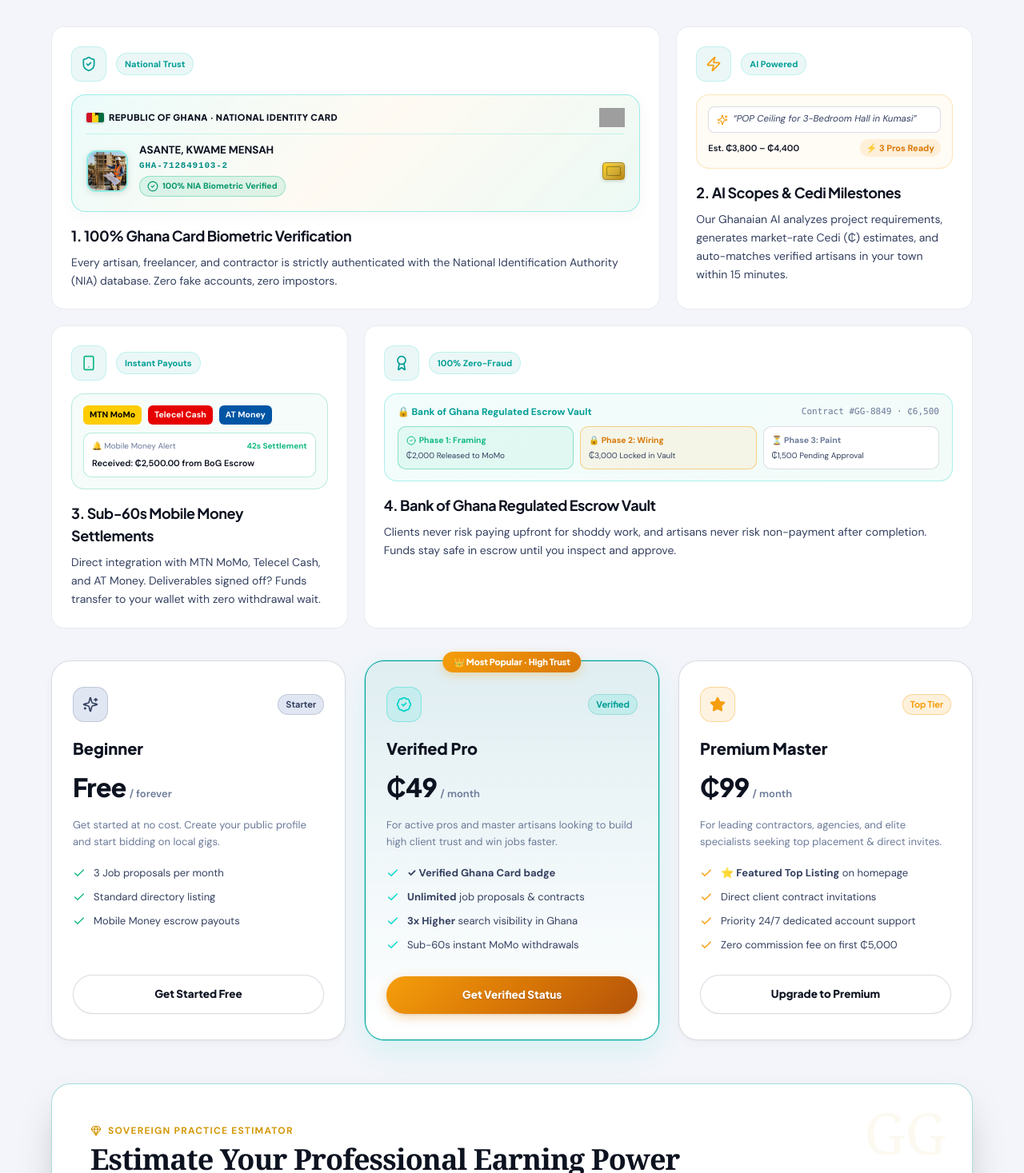
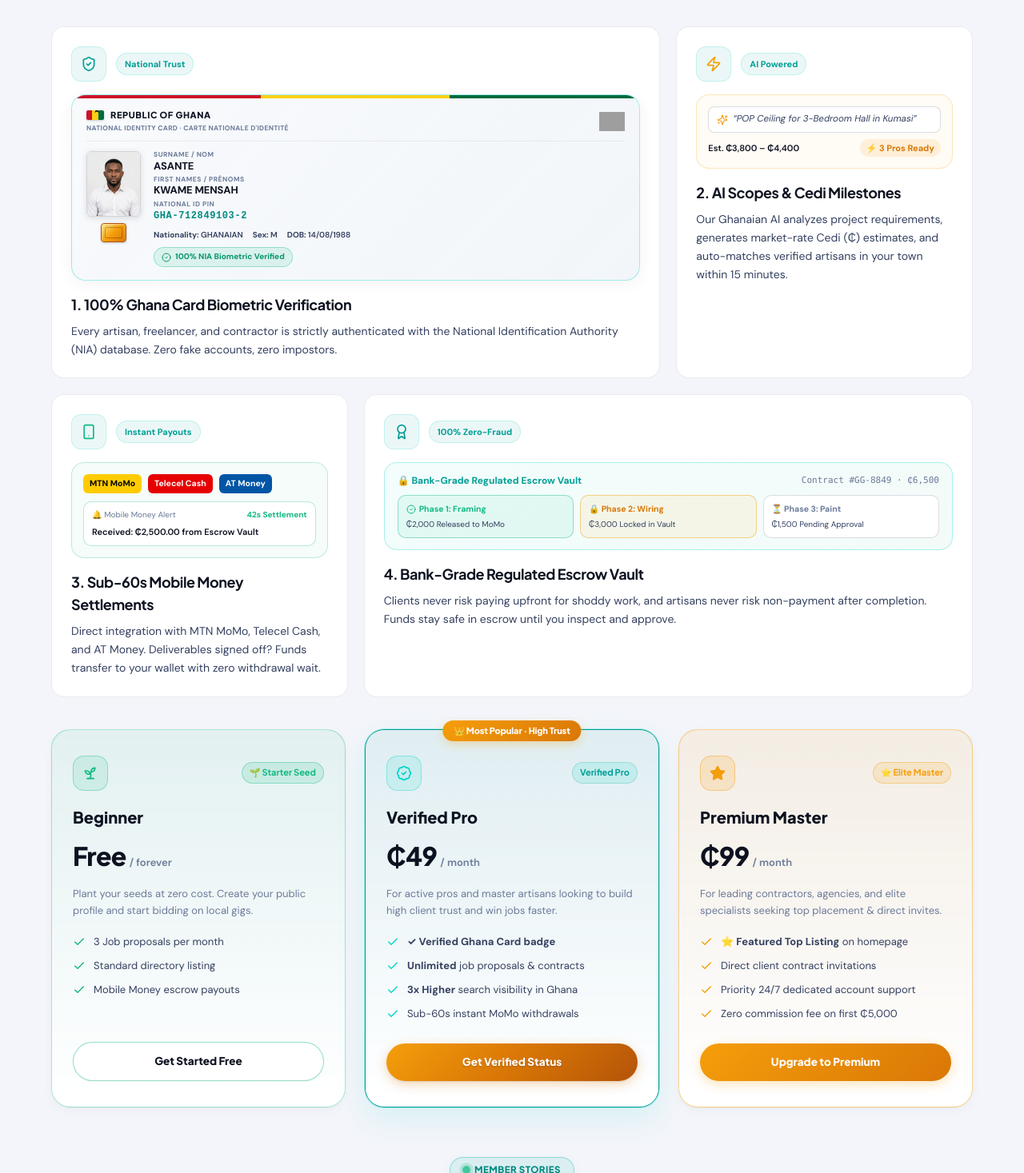
Before and after one commit to JoeVardyGC/GigGhana, a Next.js app: page / in a window 1280 px wide. Shown: the part 5423-6890 px from the top of the page at 80% size. Built offline with nearby package versions, Linux system fonts and the light colour scheme; grey boxes are pictures that could not be loaded.

Commit message:
feat(landing): enhance Ghana card with passport photo, update membership tiers with sprout icon & distinct color themes, replace BoG with Bank-Grade Escrow, and remove income estimator

```diff
--- a/app/globals.css
+++ b/app/globals.css
@@ -2752,19 +2752,29 @@ html.dark .trend-num, [data-theme="dark"] .trend-num {
 
 /* ══════ WORLD-CLASS PLATFORM HIGHLIGHTS BENTO MICRO-UI ══════ */
 .ghana-card-sim {
-  background: linear-gradient(135deg, rgba(0, 212, 200, 0.08) 0%, rgba(245, 158, 11, 0.05) 50%, rgba(16, 185, 129, 0.08) 100%);
+  background: linear-gradient(135deg, rgba(248, 250, 252, 0.96) 0%, rgba(241, 245, 249, 0.94) 100%);
   border: 1.5px solid rgba(0, 212, 200, 0.35);
   border-radius: 18px;
   padding: 16px 18px;
   position: relative;
   overflow: hidden;
-  box-shadow: 0 4px 20px rgba(0, 0, 0, 0.04);
+  box-shadow: 0 4px 20px rgba(0, 0, 0, 0.05), inset 0 1px 0 rgba(255, 255, 255, 0.8);
 }
 
 html.dark .ghana-card-sim, [data-theme="dark"] .ghana-card-sim {
-  background: linear-gradient(135deg, rgba(17, 24, 39, 0.95) 0%, rgba(15, 23, 42, 0.95) 100%);
+  background: linear-gradient(135deg, #0f172a 0%, #111d2e 100%);
   border-color: rgba(0, 212, 200, 0.4);
-  box-shadow: 0 4px 24px rgba(0, 212, 200, 0.1);
+  box-shadow: 0 4px 24px rgba(0, 212, 200, 0.12), inset 0 1px 0 rgba(255, 255, 255, 0.05);
+}
+
+.ghana-card-sim::before {
+  content: '';
+  position: absolute;
+  top: 0;
+  left: 0;
+  right: 0;
+  height: 4px;
+  background: linear-gradient(90deg, #CE1126 0%, #CE1126 33.3%, #FCD116 33.3%, #FCD116 66.6%, #006B3F 66.6%, #006B3F 100%);
 }
 
 .ghana-card-topbar {
@@ -2773,18 +2783,33 @@ html.dark .ghana-card-sim, [data-theme="dark"] .ghana-card-sim {
   justify-content: space-between;
   margin-bottom: 12px;
   padding-bottom: 8px;
-  border-bottom: 1px solid rgba(0, 212, 200, 0.2);
-}
-
-.ghana-flag-pill {
-  display: inline-flex;
-  align-items: center;
-  gap: 6px;
+  border-bottom: 1px solid rgba(0, 0, 0, 0.06);
+}
+
+html.dark .ghana-card-topbar, [data-theme="dark"] .ghana-card-topbar {
+  border-bottom-color: rgba(255, 255, 255, 0.08);
+}
+
+.ghana-card-title-wrap {
+  display: flex;
+  flex-direction: column;
+  gap: 1px;
+}
+
+.ghana-card-title-main {
   font-size: 11px;
-  font-weight: 800;
+  font-weight: 900;
+  letter-spacing: 0.6px;
+  color: var(--tx);
+  text-transform: uppercase;
   font-family: var(--fm);
-  letter-spacing: 0.5px;
-  color: var(--tx);
+}
+
+.ghana-card-title-sub {
+  font-size: 8.5px;
+  font-weight: 700;
+  letter-spacing: 0.3px;
+  color: var(--tx-3);
   text-transform: uppercase;
 }
 
@@ -2796,20 +2821,50 @@ html.dark .ghana-card-sim, [data-theme="dark"] .ghana-card-sim {
   overflow: hidden;
   position: relative;
   box-shadow: 0 1px 3px rgba(0, 0, 0, 0.2);
+  flex-shrink: 0;
 }
 
 .ghana-flag-strip > div:nth-child(1) { flex: 1; background: #CE1126; }
 .ghana-flag-strip > div:nth-child(2) { flex: 1; background: #FCD116; position: relative; }
 .ghana-flag-strip > div:nth-child(3) { flex: 1; background: #006B3F; }
 
+.ghana-card-body {
+  display: flex;
+  align-items: flex-start;
+  gap: 16px;
+}
+
+.ghana-card-left {
+  display: flex;
+  flex-direction: column;
+  align-items: center;
+  gap: 8px;
+  flex-shrink: 0;
+}
+
+.ghana-card-photo {
+  width: 68px;
+  height: 82px;
+  border-radius: 6px;
+  object-fit: cover;
+  border: 1.5px solid rgba(0, 0, 0, 0.15);
+  box-shadow: 0 2px 8px rgba(0, 0, 0, 0.12);
+  flex-shrink: 0;
+}
+
+html.dark .ghana-card-photo, [data-theme="dark"] .ghana-card-photo {
+  border-color: rgba(255, 255, 255, 0.2);
+}
+
 .ghana-card-chip {
-  width: 28px;
-  height: 22px;
-  background: linear-gradient(135deg, #FCD116 0%, #D4AF37 50%, #B8860B 100%);
+  width: 32px;
+  height: 24px;
+  background: linear-gradient(135deg, #FDE68A 0%, #F59E0B 50%, #D97706 100%);
   border-radius: 4px;
   position: relative;
-  box-shadow: inset 0 1px 2px rgba(255, 255, 255, 0.4), 0 1px 4px rgba(0, 0, 0, 0.2);
-  border: 1px solid #AA8010;
+  box-shadow: inset 0 1px 2px rgba(255, 255, 255, 0.5), 0 1px 3px rgba(0, 0, 0, 0.2);
+  border: 1px solid #B45309;
+  flex-shrink: 0;
 }
 
 .ghana-card-chip::after {
@@ -2819,64 +2874,74 @@ html.dark .ghana-card-sim, [data-theme="dark"] .ghana-card-sim {
   left: 4px;
   right: 4px;
   bottom: 4px;
-  border: 1px solid rgba(0, 0, 0, 0.3);
+  border: 1px solid rgba(0, 0, 0, 0.25);
   border-radius: 2px;
-}
-
-.ghana-card-body {
-  display: flex;
-  align-items: center;
-  gap: 14px;
-}
-
-.ghana-card-photo {
-  width: 52px;
-  height: 52px;
-  border-radius: 12px;
-  object-fit: cover;
-  border: 2px solid rgba(0, 212, 200, 0.4);
-  box-shadow: 0 2px 8px rgba(0, 0, 0, 0.1);
-  flex-shrink: 0;
 }
 
 .ghana-card-details {
   flex: 1;
   min-width: 0;
-}
-
-.ghana-card-name {
-  font-size: 13.5px;
+  display: flex;
+  flex-direction: column;
+  gap: 5px;
+}
+
+.ghana-card-field {
+  display: flex;
+  flex-direction: column;
+}
+
+.ghana-card-lbl {
+  font-size: 8.5px;
+  font-weight: 700;
+  text-transform: uppercase;
+  color: var(--tx-3);
+  letter-spacing: 0.5px;
+  line-height: 1.2;
+}
+
+.ghana-card-val {
+  font-size: 13px;
   font-weight: 800;
   color: var(--tx);
   letter-spacing: -0.01em;
   line-height: 1.2;
-  margin-bottom: 2px;
 }
 
 .ghana-card-pin {
   font-family: monospace;
-  font-size: 11px;
-  font-weight: 700;
+  font-size: 12px;
+  font-weight: 800;
   color: #008B82;
-  letter-spacing: 0.8px;
-  margin-bottom: 4px;
+  letter-spacing: 0.6px;
 }
 
 html.dark .ghana-card-pin, [data-theme="dark"] .ghana-card-pin {
   color: #00D4C8;
 }
 
+.ghana-card-meta-row {
+  display: flex;
+  align-items: center;
+  gap: 12px;
+  font-size: 10px;
+  color: var(--tx-2);
+  font-weight: 600;
+}
+
 .ghana-card-verified-tag {
   display: inline-flex;
   align-items: center;
   gap: 5px;
-  font-size: 10.5px;
+  font-size: 10px;
   font-weight: 800;
   padding: 3px 9px;
   border-radius: 50px;
   background: rgba(16, 185, 129, 0.12);
   border: 1px solid rgba(16, 185, 129, 0.35);
   color: #059669;
+  width: fit-content;
+  margin-top: 2px;
 }
 
 html.dark .ghana-card-verified-tag, [data-theme="dark"] .ghana-card-verified-tag {
@@ -3054,10 +3119,35 @@ html.dark .badge-tier-card, [data-theme="dark"] .badge-tier-card {
   box-shadow: 0 16px 38px var(--cyan-dim), 0 2px 6px rgba(0, 0, 0, 0.04);
 }
 
+/* Tier 1: Beginner (Germinating Seedling Green Theme) */
+.badge-tier-card.tier-beginner {
+  background: linear-gradient(180deg, rgba(16, 185, 129, 0.07) 0%, var(--surface) 100%);
+  border-color: rgba(16, 185, 129, 0.35);
+}
+
+.badge-tier-card.tier-beginner:hover {
+  transform: translateY(-4px);
+  border-color: #10B981;
+  box-shadow: 0 16px 38px rgba(16, 185, 129, 0.16), 0 2px 6px rgba(0, 0, 0, 0.04);
+}
+
+/* Tier 2: Verified Pro (Featured High-Trust Cyan Theme) */
 .badge-tier-card.featured {
   border-color: var(--cyan);
   background: linear-gradient(180deg, var(--cyan-dim) 0%, var(--surface) 100%);
   box-shadow: 0 14px 38px rgba(0, 212, 200, 0.12), 0 0 0 1px rgba(0, 212, 200, 0.3);
+}
+
+/* Tier 3: Premium Master (Elite Luxury Gold & Amber Theme) */
+.badge-tier-card.tier-premium {
+  background: linear-gradient(180deg, rgba(245, 158, 11, 0.09) 0%, var(--surface) 100%);
+  border-color: rgba(245, 158, 11, 0.45);
+}
+
+.badge-tier-card.tier-premium:hover {
+  transform: translateY(-4px);
+  border-color: #F59E0B;
+  box-shadow: 0 16px 38px rgba(245, 158, 11, 0.2), 0 2px 6px rgba(0, 0, 0, 0.04);
 }
 
 .bt-pop-badge {
@@ -3095,14 +3185,20 @@ html.dark .badge-tier-card, [data-theme="dark"] .badge-tier-card {
   justify-content: center;
 }
 
+.bt-icon-box.beginner-icon {
+  background: rgba(16, 185, 129, 0.12);
+  border-color: rgba(16, 185, 129, 0.35);
+  color: #10B981;
+}
+
 .bt-icon-box.featured-icon {
   background: rgba(0, 212, 200, 0.12);
   border-color: rgba(0, 212, 200, 0.35);
 }
 
 .bt-icon-box.premium-icon {
-  background: rgba(245, 158, 11, 0.12);
-  border-color: rgba(245, 158, 11, 0.35);
+  background: rgba(245, 158, 11, 0.16);
+  border-color: rgba(245, 158, 11, 0.4);
 }
 
 .bt-tier-pill {
@@ -3116,6 +3212,12 @@ html.dark .badge-tier-card, [data-theme="dark"] .badge-tier-card {
   border: 1px solid var(--bd2);
 }
 
+.bt-tier-pill.beginner-pill {
+  background: rgba(16, 185, 129, 0.14);
+  color: #10B981;
+  border-color: rgba(16, 185, 129, 0.35);
+}
+
 .bt-tier-pill.featured-pill {
   background: rgba(0, 212, 200, 0.14);
   color: var(--cyan);
@@ -3188,6 +3290,29 @@ html.dark .badge-tier-card, [data-theme="dark"] .badge-tier-card {
   font-weight: 750;
   border-radius: 50px;
   padding: 12px 20px;
+}
+
+.bt-btn-beginner {
+  border: 1.5px solid rgba(16, 185, 129, 0.45) !important;
+  color: var(--tx) !important;
+}
+
+.bt-btn-beginner:hover {
+  border-color: #10B981 !important;
+  background: rgba(16, 185, 129, 0.12) !important;
+  color: #10B981 !important;
+}
+
+.bt-btn-premium {
+  background: linear-gradient(135deg, #F59E0B 0%, #D97706 100%) !important;
+  color: #FFFFFF !important;
+  box-shadow: 0 4px 14px rgba(245, 158, 11, 0.28) !important;
+  border: none !important;
+}
+
+.bt-btn-premium:hover {
+  filter: brightness(1.08);
+  box-shadow: 0 6px 20px rgba(245, 158, 11, 0.38) !important;
 }
 
 /* ══════ REVIEWS CAROUSEL ══════ */
--- a/components/LandingPage.tsx
+++ b/components/LandingPage.tsx
@@ -8,8 +8,7 @@ import { Marquee } from './ui/marquee';
 import { SpotlightCard } from './ui/spotlight-card';
 import { BentoGrid, BentoCard } from './ui/bento-grid';
 import { CommandSearchDialog } from './ui/command-dialog';
-import { LuxuryEstimator } from './ui/luxury-estimator';
-import { Search, ShieldCheck, Zap, Smartphone, Award, Sparkles, CheckCircle2, ArrowRight, ArrowLeft, BadgeCheck, Star, Briefcase, Clock, Wrench, Palette, Code, Building2, MessageSquare, Check, Phone, Mail, Layers } from 'lucide-react';
+import { Search, ShieldCheck, Zap, Smartphone, Award, Sparkles, Sprout, CheckCircle2, ArrowRight, ArrowLeft, BadgeCheck, Star, Briefcase, Clock, Wrench, Palette, Code, Building2, MessageSquare, Check, Phone, Mail, Layers } from 'lucide-react';
 
 const getCategoryTheme = (cat: any) => {
   const name = (cat.name || cat.slug || cat.icon || '').toLowerCase();
@@ -1196,15 +1195,18 @@ const occupationSlides = [
             header={
               <div className="ghana-card-sim">
                 <div className="ghana-card-topbar">
-                  <div className="ghana-flag-pill">
-                    <div className="ghana-flag-strip">
-                      <div />
-                      <div>
-                        <span style={{ position: 'absolute', top: '-4px', left: '1px', fontSize: '9px', lineHeight: 1, color: '#000' }}>★</span>
+                  <div className="ghana-card-title-wrap">
+                    <div className="flex items-center gap-2">
+                      <div className="ghana-flag-strip">
+                        <div />
+                        <div>
+                          <span style={{ position: 'absolute', top: '-4px', left: '1px', fontSize: '9px', lineHeight: 1, color: '#000' }}>★</span>
+                        </div>
+                        <div />
                       </div>
-                      <div />
+                      <span className="ghana-card-title-main">Republic of Ghana</span>
                     </div>
-                    <span>Republic of Ghana · National Identity Card</span>
+                    <span className="ghana-card-title-sub">National Identity Card · Carte Nationale d&apos;Identité</span>
                   </div>
                   <img
                     src="https://upload.wikimedia.org/wikipedia/commons/thumb/5/59/Coat_of_arms_of_Ghana.svg/512px-Coat_of_arms_of_Ghana.svg.png"
@@ -1213,20 +1215,37 @@ const occupationSlides = [
                   />
                 </div>
                 <div className="ghana-card-body">
-                  <img
-                    src="/images/occupations/building_contractor.jpg"
-                    alt="Kwame Asante"
-                    className="ghana-card-photo"
-                  />
+                  <div className="ghana-card-left">
+                    <img
+                      src="/images/ghana_passport_photo.jpg"
+                      alt="Kwame Asante Passport Photo"
+                      className="ghana-card-photo"
+                    />
+                    <div className="ghana-card-chip" title="Gold Biometric EMV Chip" />
+                  </div>
                   <div className="ghana-card-details">
-                    <div className="ghana-card-name">ASANTE, KWAME MENSAH</div>
-                    <div className="ghana-card-pin">GHA-712849103-2</div>
+                    <div className="ghana-card-field">
+                      <span className="ghana-card-lbl">Surname / Nom</span>
+                      <span className="ghana-card-val">ASANTE</span>
+                    </div>
+                    <div className="ghana-card-field">
+                      <span className="ghana-card-lbl">First Names / Prénoms</span>
+                      <span className="ghana-card-val">KWAME MENSAH</span>
+                    </div>
+                    <div className="ghana-card-field">
+                      <span className="ghana-card-lbl">National ID PIN</span>
+                      <span className="ghana-card-pin">GHA-712849103-2</span>
+                    </div>
+                    <div className="ghana-card-meta-row">
+                      <span><strong>Nationality:</strong> GHANAIAN</span>
+                      <span><strong>Sex:</strong> M</span>
+                      <span><strong>DOB:</strong> 14/08/1988</span>
+                    </div>
                     <div className="ghana-card-verified-tag">
-                      <CheckCircle2 className="w-3.5 h-3.5" />
+                      <CheckCircle2 className="w-3 h-3" />
                       <span>100% NIA Biometric Verified</span>
                     </div>
                   </div>
-                  <div className="ghana-card-chip" title="Gold Biometric Chip" />
                 </div>
               </div>
             }
@@ -1273,16 +1292,16 @@ const occupationSlides = [
                     <span className="text-[#10B981] font-bold">42s Settlement</span>
                   </div>
                   <div className="font-semibold text-[var(--tx)] text-[11px]">
-                    Received: ₵2,500.00 from BoG Escrow
+                    Received: ₵2,500.00 from Escrow Vault
                   </div>
                 </div>
               </div>
             }
           />
 
-          {/* Card 4: Bank of Ghana Regulated Escrow Vault */}
+          {/* Card 4: Bank-Grade Regulated Escrow Vault */}
           <BentoCard
-            title="4. Bank of Ghana Regulated Escrow Vault"
+            title="4. Bank-Grade Regulated Escrow Vault"
             description="Clients never risk paying upfront for shoddy work, and artisans never risk non-payment after completion. Funds stay safe in escrow until you inspect and approve."
             icon={<Award className="w-5 h-5 text-[var(--cyan)]" />}
             badge="100% Zero-Fraud"
@@ -1292,7 +1311,7 @@ const occupationSlides = [
               <div className="escrow-vault-sim">
                 <div className="flex items-center justify-between text-xs">
                   <div className="flex items-center gap-2">
-                    <span className="text-[var(--cyan)] font-bold">🔒 Bank of Ghana Regulated Escrow Vault</span>
+                    <span className="text-[var(--cyan)] font-bold">🔒 Bank-Grade Regulated Escrow Vault</span>
                   </div>
                   <span className="text-[11px] font-mono text-[var(--tx-3)]">Contract #GG-8849 · ₵6,500</span>
                 </div>
@@ -1325,19 +1344,19 @@ const occupationSlides = [
         {/* ══════ MEMBERSHIP TIERS ══════ */}
         <div className="badge-tiers mt-12">
           {/* Beginner Tier */}
-          <div className="badge-tier-card">
+          <div className="badge-tier-card tier-beginner">
             <div className="bt-top-row">
-              <div className="bt-icon-box">
-                <Sparkles className="w-5 h-5 text-[var(--tx-2)]" />
-              </div>
-              <span className="bt-tier-pill">Starter</span>
+              <div className="bt-icon-box beginner-icon">
+                <Sprout className="w-5 h-5 text-[#10B981]" />
+              </div>
+              <span className="bt-tier-pill beginner-pill">🌱 Starter Seed</span>
             </div>
             <div className="bt-name">Beginner</div>
             <div className="bt-price">
               <span className="bt-price-val">Free</span>
               <span className="bt-price-sub">/ forever</span>
             </div>
-            <p className="bt-desc">Get started at no cost. Create your public profile and start bidding on local gigs.</p>
+            <p className="bt-desc">Plant your seeds at zero cost. Create your public profile and start bidding on local gigs.</p>
             <div className="bt-perks-list">
               <div className="bt-perk-item">
                 <Check className="w-4 h-4 text-[#10B981] shrink-0" />
@@ -1352,7 +1371,7 @@ const occupationSlides = [
                 <span>Mobile Money escrow payouts</span>
               </div>
             </div>
-            <a href="/auth/register.php?role=provider" className="btn btn-ghost bt-action-btn">
+            <a href="/auth/register.php?role=provider" className="btn btn-ghost bt-action-btn bt-btn-beginner">
               Get Started Free
             </a>
           </div>
@@ -1364,7 +1383,7 @@ const occupationSlides = [
               <div className="bt-icon-box featured-icon">
                 <BadgeCheck className="w-5 h-5 text-[#00D4C8]" />
               </div>
-              <span className="bt-tier-pill featured-pill">Verified</span>
+              <span className="bt-tier-pill featured-pill">Verified Pro</span>
             </div>
             <div className="bt-name">Verified Pro</div>
             <div className="bt-price">
@@ -1396,12 +1415,12 @@ const occupationSlides = [
           </div>
 
           {/* Premium Tier */}
-          <div className="badge-tier-card">
+          <div className="badge-tier-card tier-premium">
             <div className="bt-top-row">
               <div className="bt-icon-box premium-icon">
                 <Star className="w-5 h-5 text-[#F59E0B] fill-[#F59E0B]" />
               </div>
-              <span className="bt-tier-pill premium-pill">Top Tier</span>
+              <span className="bt-tier-pill premium-pill">⭐ Elite Master</span>
             </div>
             <div className="bt-name">Premium Master</div>
             <div className="bt-price">
@@ -1427,17 +1446,10 @@ const occupationSlides = [
                 <span>Zero commission fee on first ₵5,000</span>
               </div>
             </div>
-            <a href="/auth/register.php?role=provider&tier=premium" className="btn btn-ghost bt-action-btn">
+            <a href="/auth/register.php?role=provider&tier=premium" className="btn bt-action-btn bt-btn-premium">
               Upgrade to Premium
             </a>
           </div>
-        </div>
-      </section>
-
-      {/* ══════ PROFESSIONAL INCOME ESTIMATOR ══════ */}
-      <section className="section" id="calculator" style={{ paddingTop: '12px', paddingBottom: '24px' }}>
-        <div style={{ maxWidth: '1160px', margin: '0 auto' }}>
-          <LuxuryEstimator />
         </div>
       </section>
 
@@ -1603,7 +1615,7 @@ const occupationSlides = [
               />
               <span className="pay-txt">Mastercard</span>
             </div>
-            <div className="pay-logo" title="Bank of Ghana Escrow Vault" style={{ background: 'var(--green-dim)' }}>
+            <div className="pay-logo" title="Bank-Grade Escrow Vault" style={{ background: 'var(--green-dim)' }}>
               <span
                 style={{
                   fontFamily: 'var(--fm)',
@@ -1615,7 +1627,7 @@ const occupationSlides = [
                   gap: '5px',
                 }}
               >
-                🔒 Bank of Ghana Escrow Vault
+                🔒 Bank-Grade Escrow Vault
               </span>
             </div>
           </Marquee>
@@ -1653,7 +1665,7 @@ const occupationSlides = [
               </form>
             </div>
             <div className="footer-badges">
-              <div className="f-badge">🔒 Bank of Ghana Escrow Protected</div>
+              <div className="f-badge">🔒 Bank-Grade Escrow Protected</div>
               <div className="f-badge">🇬🇭 Ghana Registered (GRA)</div>
               <div className="f-badge">✓ 100% Ghana Card Verified</div>
               <div className="f-badge">🌍 Africa-wide</div>
```
Also changed, not shown: public/images/ghana_passport_photo.jpg (added).
